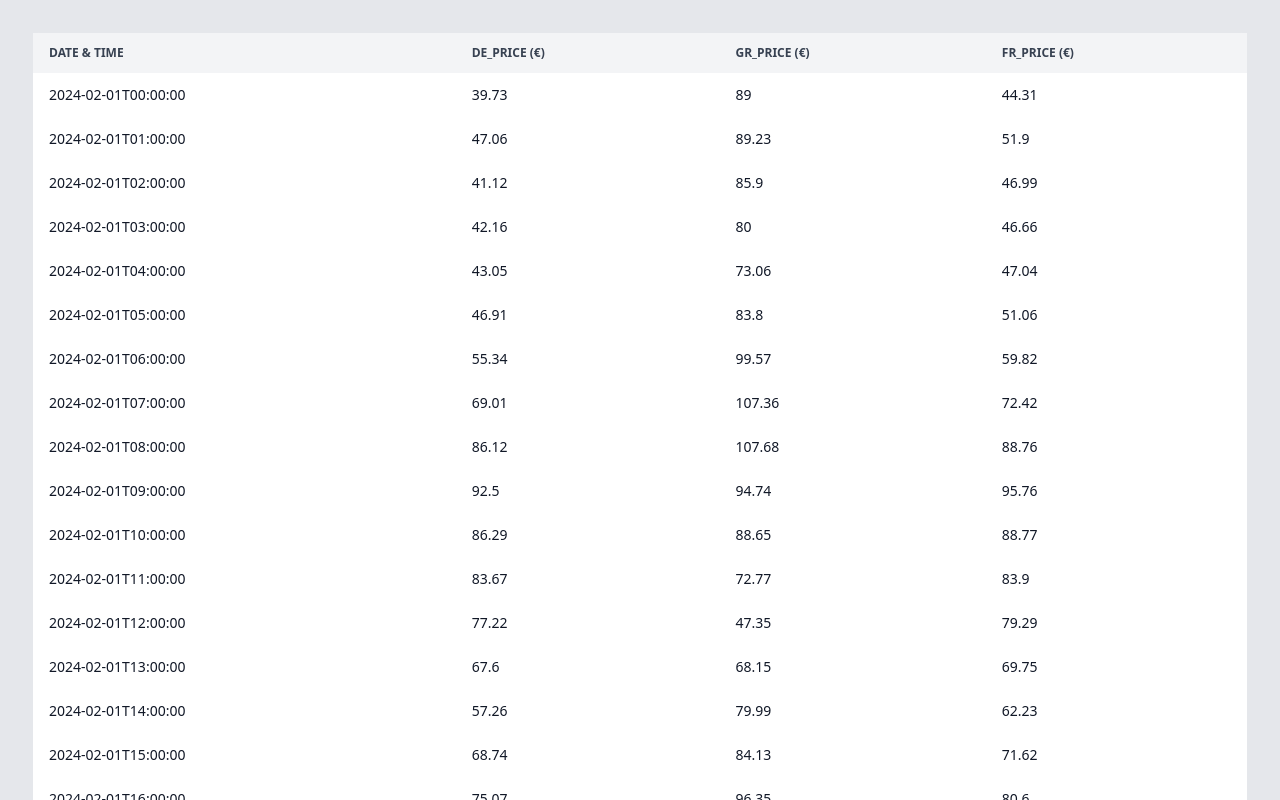
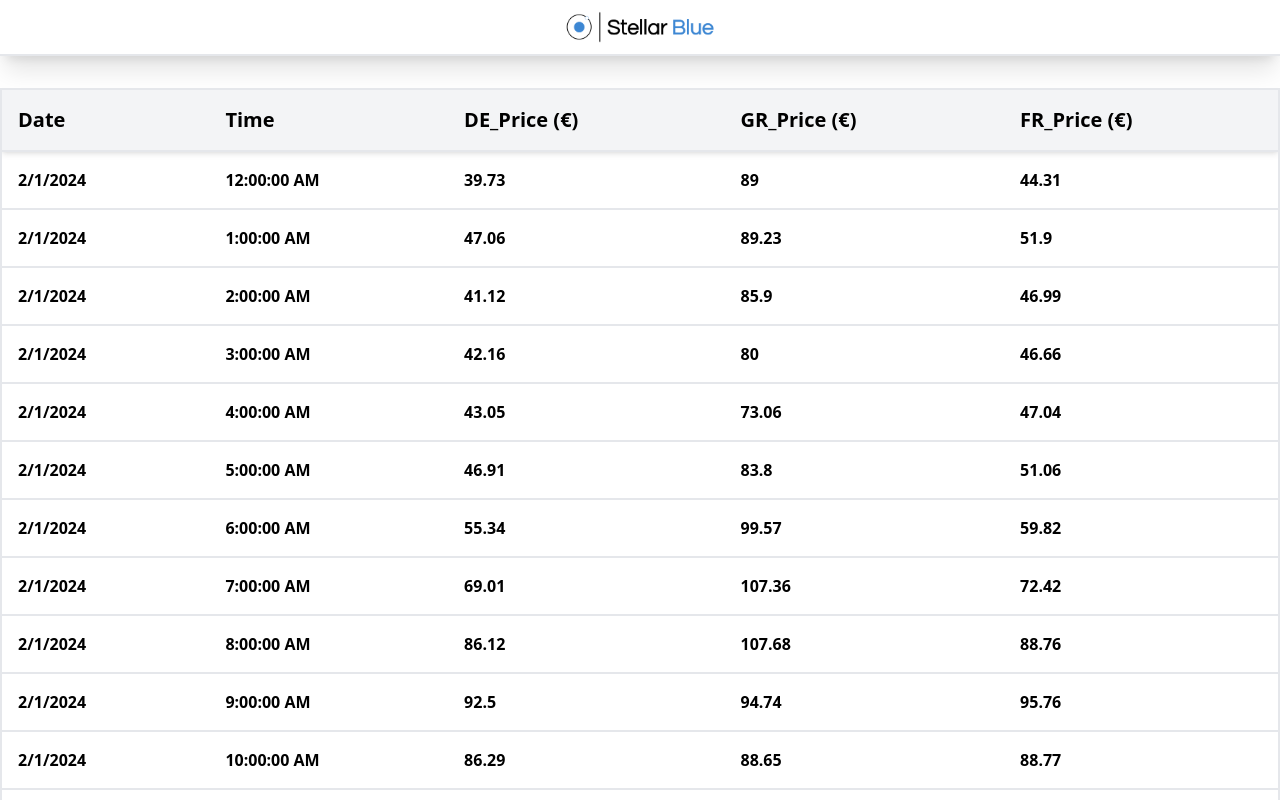
Before and after one commit to vvasileios/timeseries-visualization, a Vue app: page / in a window 1280 px wide. Shown: the top 800 px of the page. Built offline with nearby package versions, Linux system fonts and the light colour scheme.

Commit message:
UI changes

```diff
--- a/index.html
+++ b/index.html
@@ -3,7 +3,7 @@
 
 <head>
   <meta charset="UTF-8" />
-  <link rel="icon" type="image/svg+xml" href="" />
+  <link rel="icon" type="image/svg+xml" href="./assets/favicon.png" />
   <meta name="viewport" content="width=device-width, initial-scale=1.0" />
   <title>Time Series Visualization</title>
 </head>
--- a/src/App.vue
+++ b/src/App.vue
@@ -1,13 +1,21 @@
 <template>
-  <div class="p-8 bg-gray-200 min-h-screen">
-    <DataTable :data-sets="dataSets" />
+  <div class="bg-white min-h-screen">
+    <header class="h-14 shadow-xl border-b-2 w-full flex items-center justify-center">
+      <a>
+        <img class="h-8" src="/assets/stellarblue-logo.png" alt="logo">
+      </a>
+    </header>
+
+    <main class="">
+      <DataTable :data-sets="dataSets" />
+    </main>
   </div>
 </template>
 
 <script>
 // import axios from "axios";
 import DataTable from "./components/DataTable.vue";
-import timeseries from "/timeseries.json"
+import timeSeries from "/timeseries.json"
 
 export default {
   components: {
@@ -16,7 +24,7 @@ export default {
 
   data() {
     return {
-      dataSets: timeseries
+      dataSets: timeSeries
     };
   },
 
--- a/src/components/DataTable.vue
+++ b/src/components/DataTable.vue
@@ -1,20 +1,22 @@
 <template>
-  <div class="bg-white relative border rounded-lg">
-    <table class="w-full text-sm text-left text-gray-500">
-      <thead class="text-xs text-gray-700 uppercase bg-gray-100">
+  <div class="container mx-auto mt-8 shadow-xl">
+    <table class="w-full">
+      <thead class="bg-gray-100 border-2 shadow-md">
         <tr>
-          <th class="px-4 py-3">Date & Time</th>
-          <th class="px-4 py-3">DE_Price (€)</th>
-          <th class="px-4 py-3">GR_Price (€)</th>
-          <th class="px-4 py-3">FR_Price (€)</th>
+          <th class="p-4 text-xl font-bold text-left">Date</th>
+          <th class="p-4 text-xl font-bold text-left">Time</th>
+          <th class="p-4 text-xl font-bold text-left">DE_Price (€)</th>
+          <th class="p-4 text-xl font-bold text-left">GR_Price (€)</th>
+          <th class="p-4 text-xl font-bold text-left">FR_Price (€)</th>
         </tr>
       </thead>
-      <tbody>
-        <tr v-for="(data, index) in dataSets" :key="index">
-          <td class="px-4 py-3 font-medium text-gray-900"> {{ data.DateTime }} </td>
-          <td class="px-4 py-3 font-medium text-gray-900"> {{ data.ENTSOE_DE_DAM_Price }} </td>
-          <td class="px-4 py-3 font-medium text-gray-900"> {{ data.ENTSOE_GR_DAM_Price }} </td>
-          <td class="px-4 py-3 font-medium text-gray-900"> {{ data.ENTSOE_FR_DAM_Price }} </td>
+      <tbody class="border-2">
+        <tr v-for="(data, index) in dataSets" :key="index" class="hover:underline border-b-2">
+          <td class="p-4 font-semibold"> {{ formatDate(data.DateTime).date }} </td>
+          <td class="p-4 font-semibold"> {{ formatDate(data.DateTime).time }} </td>
+          <td class="p-4 font-semibold"> {{ data.ENTSOE_DE_DAM_Price }} </td>
+          <td class="p-4 font-semibold"> {{ data.ENTSOE_GR_DAM_Price }} </td>
+          <td class="p-4 font-semibold"> {{ data.ENTSOE_FR_DAM_Price }} </td>
         </tr>
       </tbody>
     </table>
@@ -29,5 +31,16 @@ export default {
       required: true
     }
   },
+
+  methods: {
+    formatDate(dateTime) {
+      const date = new Date(dateTime)
+
+      return{
+        date: date.toLocaleDateString(),
+        time: date.toLocaleTimeString()
+      }
+    }
+  }
 }
 </script>
--- a/src/main.js
+++ b/src/main.js
@@ -1,5 +1,5 @@
 import { createApp } from 'vue'
-import './index.css'
+import './assets/index.css'
 import App from './App.vue'
 
 createApp(App).mount('#app')
```
Also changed, not shown: public/assets/favicon.png (added), public/assets/stellarblue-logo.png (added), src/assets/index.css (renamed from src/index.css).
